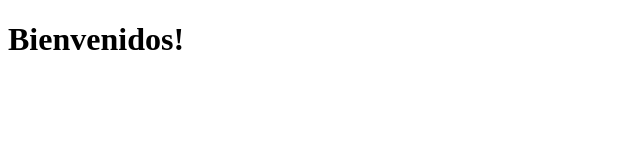
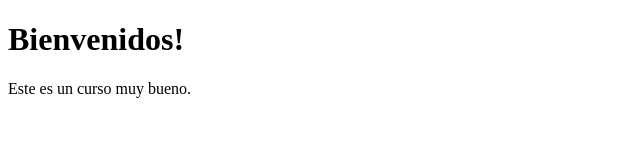
Before and after one commit to keylingg/Coursera_Test, a plain HTML site: page Sitio/index.html in a window 1280 px wide. Shown: the whole page, without its empty margins (0-640 px from the left). Drawn offline with Linux system fonts and the light colour scheme.

Commit message:
Cambio pequeño en la página indice

```diff
--- a/Sitio/index.html
+++ b/Sitio/index.html
@@ -8,5 +8,6 @@
 </head>
 <body>
     <h1>Bienvenidos!</h1>
+    <p>Este es un curso muy bueno.</p>
 </body>
 </html>
```
